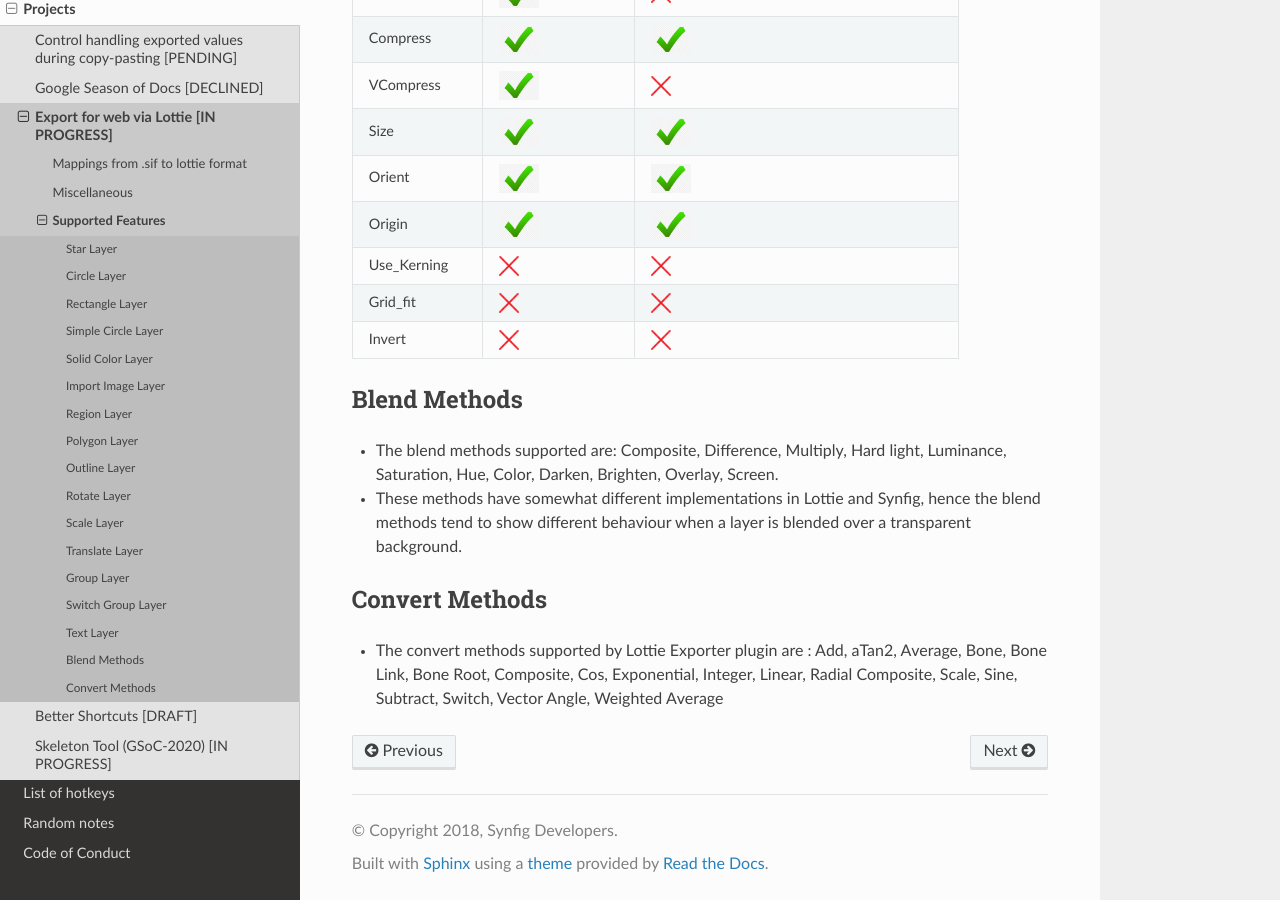
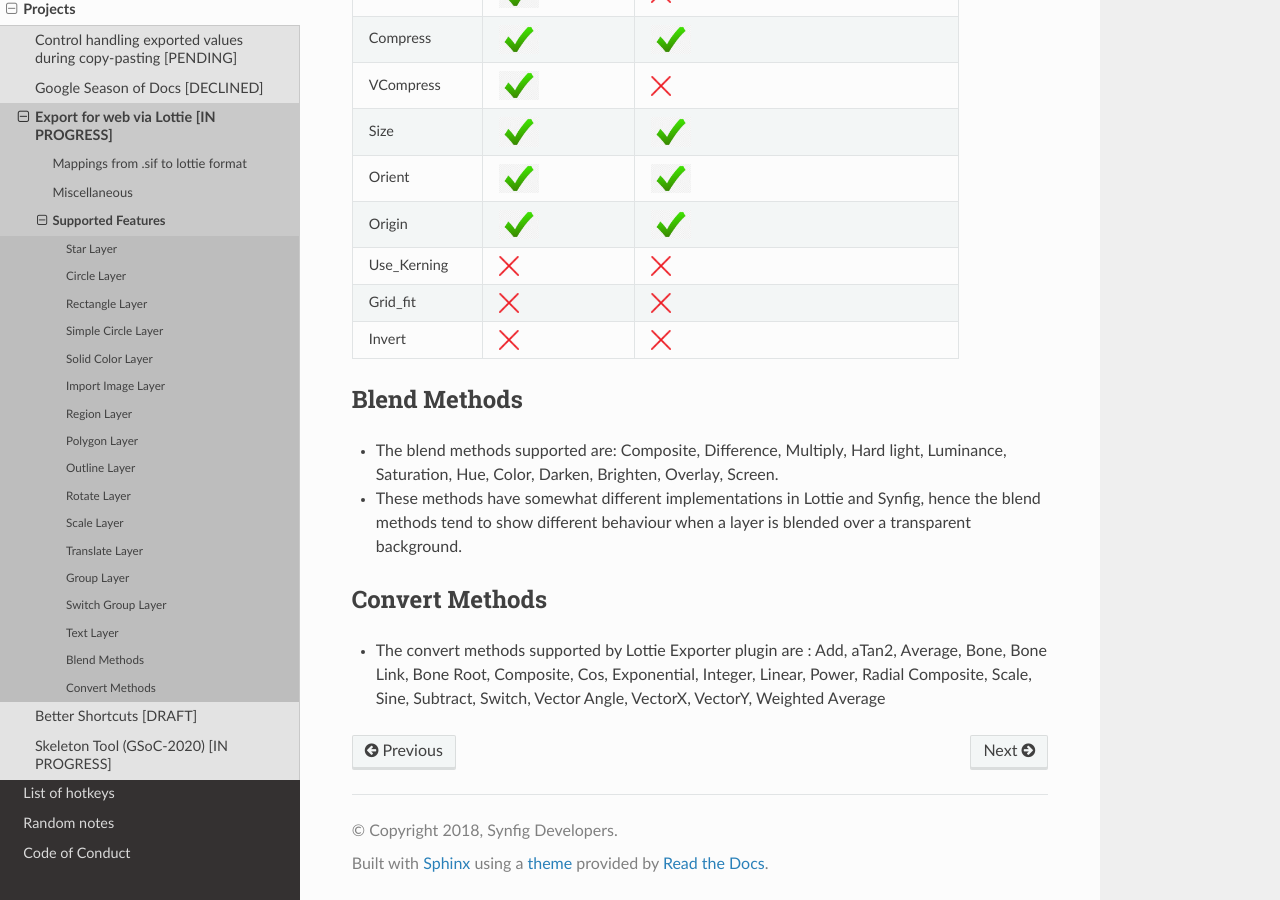
Before and after one commit to synfig/synfig-docs-dev, a Sphinx documentation site: the page built from docs/projects/lottie/supported.rst, in a window 1280 px wide and 900 px high, scrolled down 7698 px. Built offline with Sphinx 7.4.7 and the Read the Docs theme 2.0.0, drawn with Linux system fonts in a browser that asks for light colours.

Commit message:
Added documentation for Power and VectorX/Y convert methods

```diff
--- a/docs/projects/lottie/supported.rst
+++ b/docs/projects/lottie/supported.rst
@@ -409,4 +409,4 @@
 
 Convert Methods
 ---------------
-- The convert methods supported by Lottie Exporter plugin are : Add, aTan2, Average, Bone, Bone Link, Bone Root, Composite, Cos, Exponential, Integer, Linear, Radial Composite, Scale, Sine, Subtract, Switch, Vector Angle, Weighted Average
+- The convert methods supported by Lottie Exporter plugin are : Add, aTan2, Average, Bone, Bone Link, Bone Root, Composite, Cos, Exponential, Integer, Linear, Power, Radial Composite, Scale, Sine, Subtract, Switch, Vector Angle, VectorX, VectorY, Weighted Average
```
